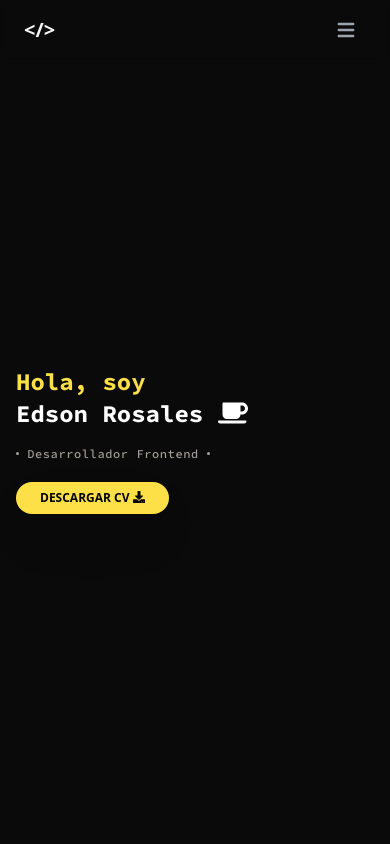
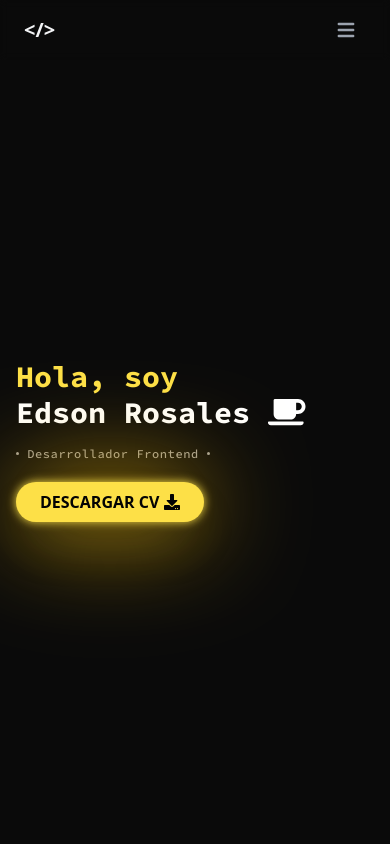
Before and after one commit to edonrosa6/portfolio, an Angular app: page / in a window 390 px wide. Shown: the top 844 px of the page. Built offline with nearby package versions, Linux system fonts and the light colour scheme.

Commit message:
se agrega nuevo pdf y boton color neon

```diff
--- a/src/app/components/home/home.component.html
+++ b/src/app/components/home/home.component.html
@@ -6,7 +6,7 @@
     class="text-left md:text-center container flex flex-col justify-center items-center h-96"
   >
     <h1
-      class="font-extrabold mr-auto md:mx-auto text-yellow-300 text-2xl lg:text-5xl text-uppercase"
+      class="font-extrabold mr-auto md:mx-auto text-yellow-300 text-3xl lg:text-5xl text-uppercase"
     >
       Hola, soy
       <div class="text-white">
@@ -30,7 +30,7 @@
       <a
         href="assets/CV2023.pdf"
         target="_blank"
-        class="md:px-12 md:py-3 py-2 text-xs md:text-xl px-6 bg-yellow-300 rounded-full uppercase text-gray-950 transition duration-200 ease-in-out font-bold shadow-2xl hover:bg-yellow-400"
+        class="md:px-12 md:py-3 neon py-2 text-md md:text-xl px-6 bg-yellow-300 rounded-full uppercase text-gray-950 transition duration-200 ease-in-out font-bold shadow-2xl hover:bg-yellow-400"
       >
         Descargar CV <fa-icon [icon]="faDownload"></fa-icon>
       </a>
--- a/src/app/components/home/home.component.scss
+++ b/src/app/components/home/home.component.scss
@@ -0,0 +1,8 @@
+.neon {
+    filter: drop-shadow(0 0 5px #fde047) drop-shadow(0 0 50px #eab308) contrast(1) brightness(1);
+}
+
+.neon:hover {
+    filter: drop-shadow(0 0 10px #fde047) drop-shadow(0 0 50px #eab308) contrast(1) brightness(1);
+
+}
--- a/src/app/components/menu/menu.component.ts
+++ b/src/app/components/menu/menu.component.ts
@@ -29,7 +29,7 @@ export class MenuComponent {
     },
     {
       name: "Contacto",
-      url: "#contacts"
+      url: "#contact"
     }
   ]
 }
```
Also changed, not shown: 1 other file (tests, documents, lock files or other folders).
